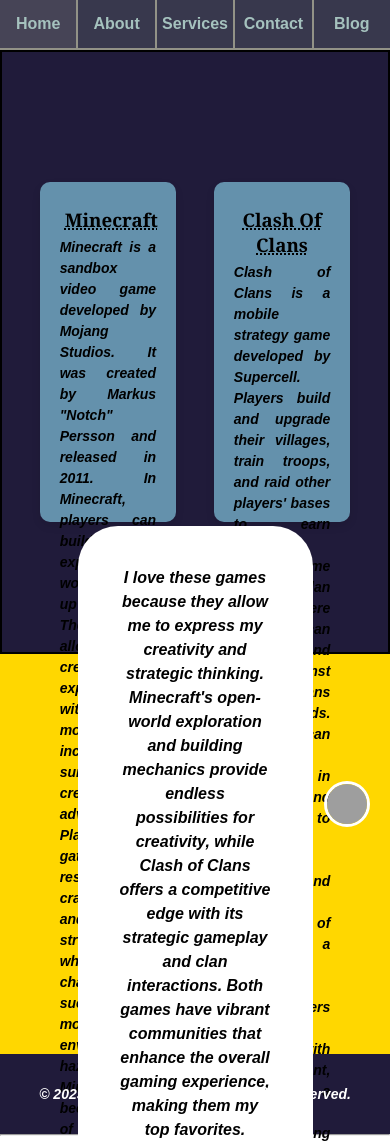
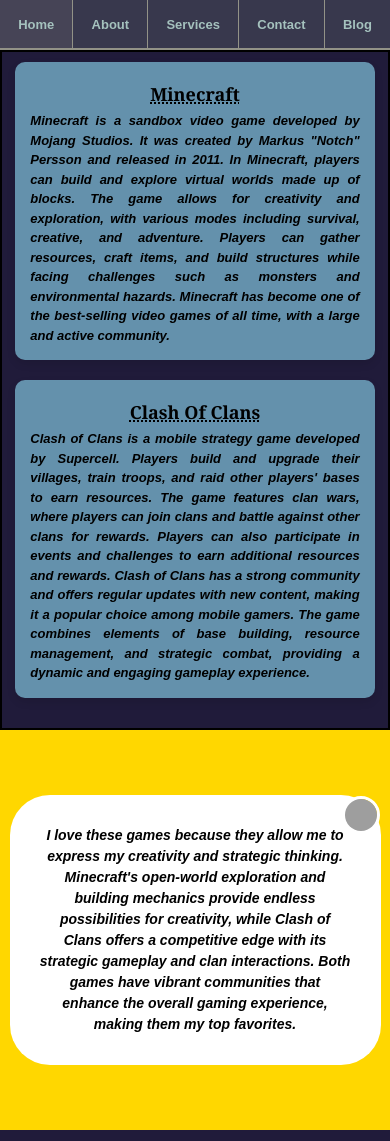
Before and after one commit to SUMIT1-2-3/favourite-game-site, a plain HTML site: page index.html in a window 390 px wide. Shown: the top 1141 px of the page. Drawn offline with Linux system fonts and the light colour scheme; grey boxes are pictures that could not be loaded.

Commit message:
Updated index.html for better responsiveness
Added some media queries for better responsiveness for tablets and mobile devices.

```diff
--- a/index.html
+++ b/index.html
@@ -175,6 +175,122 @@
             cursor: pointer;
             z-index: 1;
         }
+
+        /* Responsiveness for Tablets */
+
+        @media (max-width: 1024px) {
+
+            .Nav-links {
+                flex-wrap: nowrap;
+                overflow-x: auto;
+                white-space: nowrap;
+            }
+
+            .Nav-links li {
+                flex: 1 1 auto;
+                font-size: 14px;
+                padding: 0 10px;
+                border-right: 1px solid var(--secondary-color);
+            }
+
+            .Nav-links li:last-child {
+                border-right: none;
+            }
+
+            /* Hero Section */
+            .overlay-box {
+                flex-direction: column;
+                height: auto;
+                padding: 20px;
+            }
+
+            .section1,
+            .section2 {
+                width: 80%;
+                height: auto;
+                margin-bottom: 20px;
+            }
+
+            /* Middle Part */
+            .important {
+                width: 80%;
+                padding: 15px;
+            }
+
+            .love {
+                font-size: 15px;
+            }
+
+            /* Footer Icon */
+            .site-footer img {
+                width: 36px;
+                height: 36px;
+            }
+        }
+
+        /* Responsiveness for Mobile Devices */
+        @media (max-width: 600px) {
+
+            .Nav-links {
+                flex-wrap: nowrap;
+                overflow-x: auto;
+                white-space: nowrap;
+            }
+
+            .Nav-links li {
+                flex: 1 1 auto;
+                font-size: 13px;
+                padding: 0 8px;
+                border-right: 1px solid var(--secondary-color);
+            }
+
+            .Nav-links li:last-child {
+                border-right: none;
+            }
+
+            /* Hero Section */
+            .overlay-box {
+                flex-direction: column;
+                height: auto;
+                padding: 10px;
+            }
+
+            .section1,
+            .section2 {
+                width: 90%;
+                height: auto;
+                padding: 15px;
+                margin-bottom: 20px;
+            }
+
+            h3 {
+                font-size: 18px;
+            }
+
+            p {
+                font-size: 13px;
+            }
+
+            /* Middle Part */
+
+            .important {
+                width: 90%;
+                padding: 10px;
+            }
+
+            .love {
+                font-size: 14px;
+            }
+
+            /* Footer Icon */
+
+            .site-footer img {
+                width: 32px;
+                height: 32px;
+                bottom: 10px;
+                right: 10px;
+            }
+        }
     </style>
 </head>
 
```
